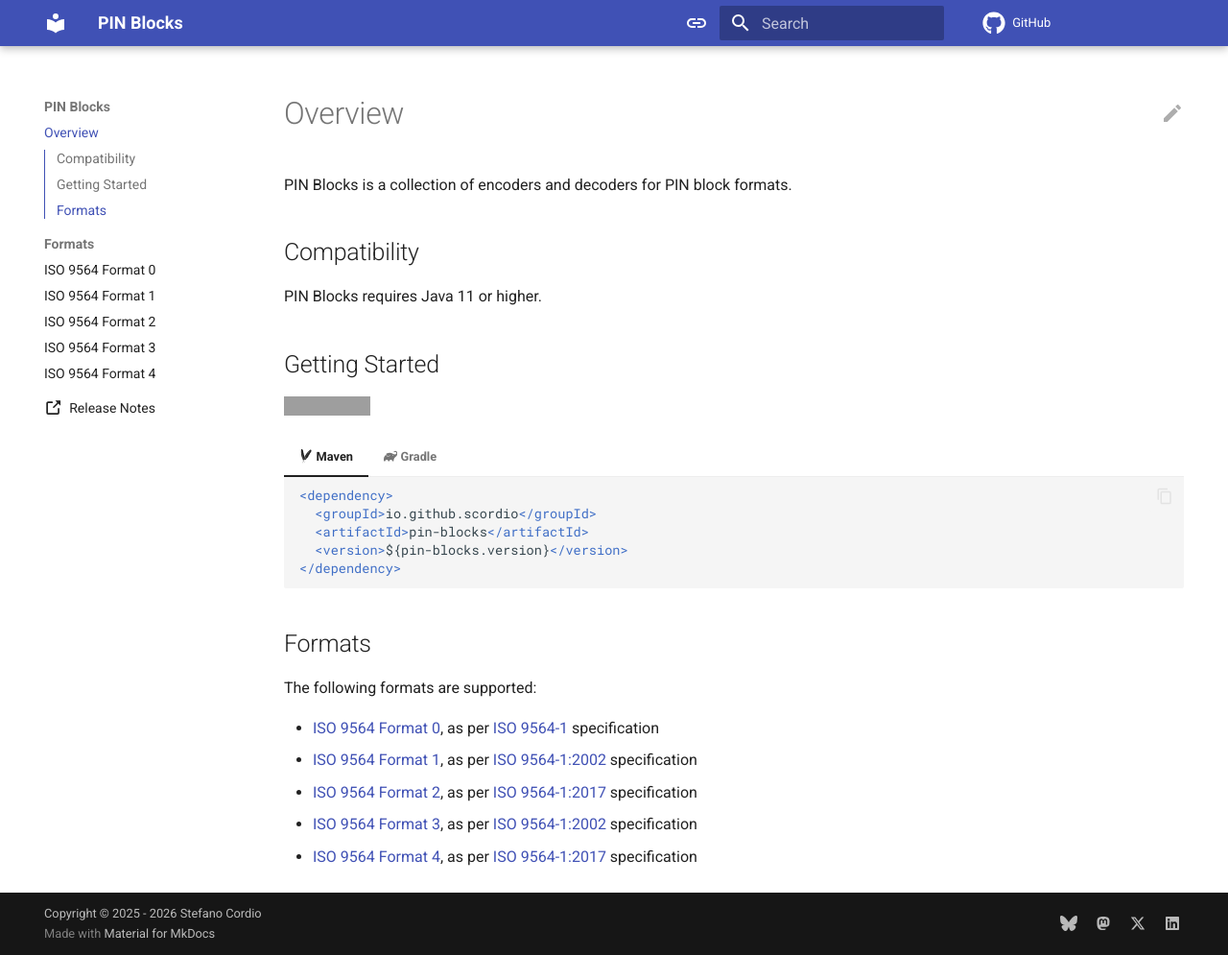
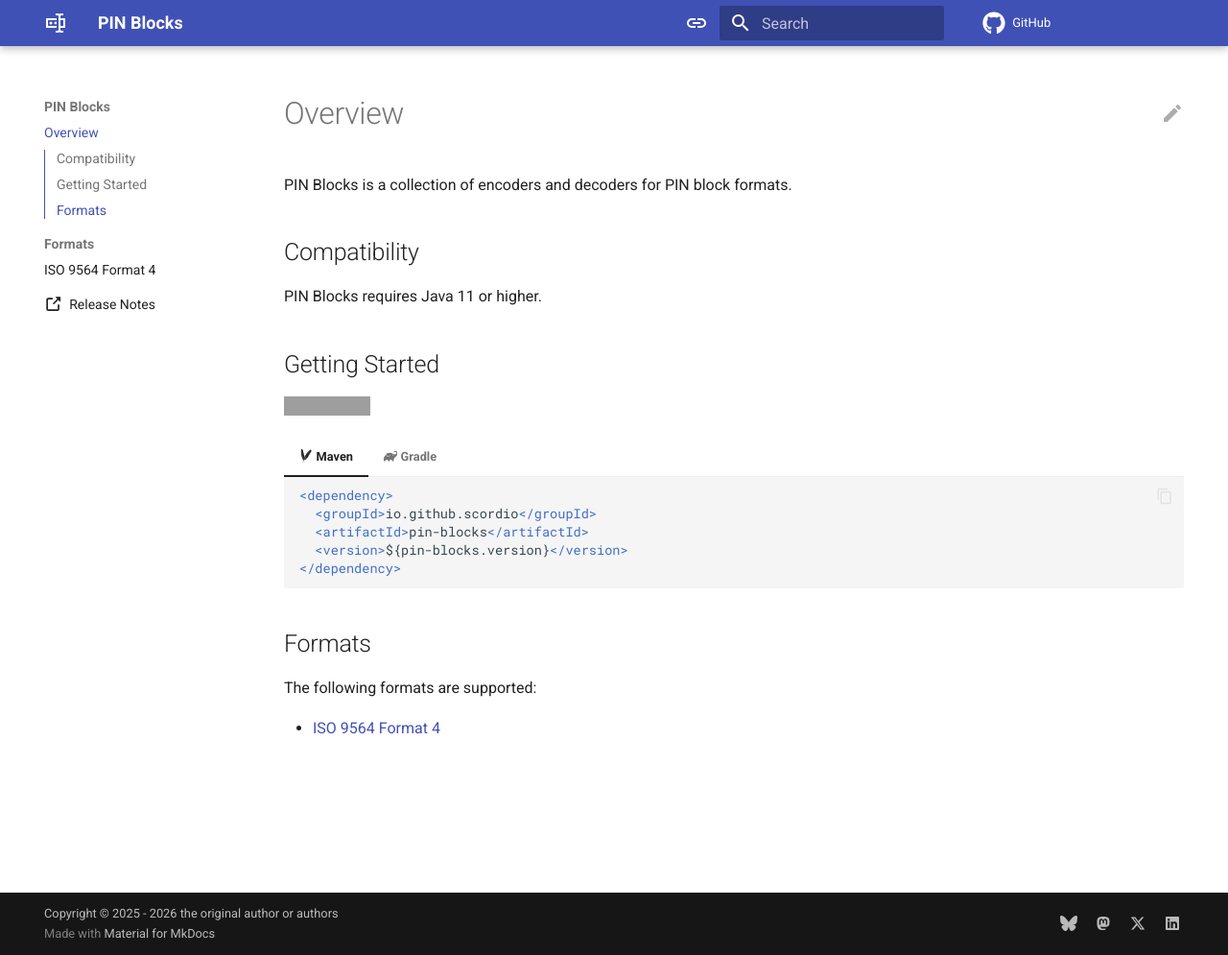
Before and after one commit to scordio/pin-blocks, an MkDocs documentation site: the page built from docs/index.md, in a window 1280 px wide and 995 px high. Shown: the whole window at 96% size. Built offline with MkDocs 1.6.1 and Material for MkDocs 9.7.7, drawn with Linux system fonts in a browser that asks for light colours; comment, search, counter and statistics services are not loaded; grey boxes are pictures that could not be loaded.

Commit message:
Reduce user guide scope to format 4 only

```diff
--- a/docs/index.md
+++ b/docs/index.md
@@ -30,12 +30,4 @@ PIN Blocks requires Java 11 or higher.
 
 The following formats are supported:
 
-* [ISO 9564 Format 0](formats/iso9564-format-0.md), as per [ISO 9564-1][] specification
-* [ISO 9564 Format 1](formats/iso9564-format-1.md), as per [ISO 9564-1:2002][] specification
-* [ISO 9564 Format 2](formats/iso9564-format-2.md), as per [ISO 9564-1:2017][] specification
-* [ISO 9564 Format 3](formats/iso9564-format-3.md), as per [ISO 9564-1:2002][] specification
-* [ISO 9564 Format 4](formats/iso9564-format-4.md), as per [ISO 9564-1:2017][] specification
-
-[ISO 9564-1]: https://www.iso.org/standard/17309.html
-[ISO 9564-1:2002]: https://www.iso.org/standard/29374.html
-[ISO 9564-1:2017]: https://www.iso.org/standard/68669.html
+* [ISO 9564 Format 4](formats/iso9564-format-4.md)
--- a/mkdocs.yml
+++ b/mkdocs.yml
@@ -14,7 +14,7 @@ repo_url: https://github.com/scordio/pin-blocks
 edit_uri: edit/main/docs/
 
 # Copyright
-copyright: Copyright &copy; 2025 - 2026 Stefano Cordio
+copyright: Copyright &copy; 2025 - 2026 the original author or authors
 
 # Configuration
 theme:
@@ -27,6 +27,7 @@ theme:
     - toc.integrate
   icon:
     edit: material/pencil
+    logo: material/form-textbox-password
     repo: fontawesome/brands/github
   palette:
     - media: "(prefers-color-scheme)"
@@ -101,9 +102,5 @@ extra_css:
 nav:
   - index.md
   - Formats:
-    - formats/iso9564-format-0.md
-    - formats/iso9564-format-1.md
-    - formats/iso9564-format-2.md
-    - formats/iso9564-format-3.md
     - formats/iso9564-format-4.md
   - release-notes.md
```
Also changed, not shown: docs/formats/iso9564-format-0.md (deleted, +0 -7 lines), docs/formats/iso9564-format-1.md (deleted, +0 -7 lines), docs/formats/iso9564-format-2.md (deleted, +0 -7 lines), docs/formats/iso9564-format-3.md (deleted, +0 -7 lines), docs/formats/iso9564-format-4.md (+1 -1 lines).
